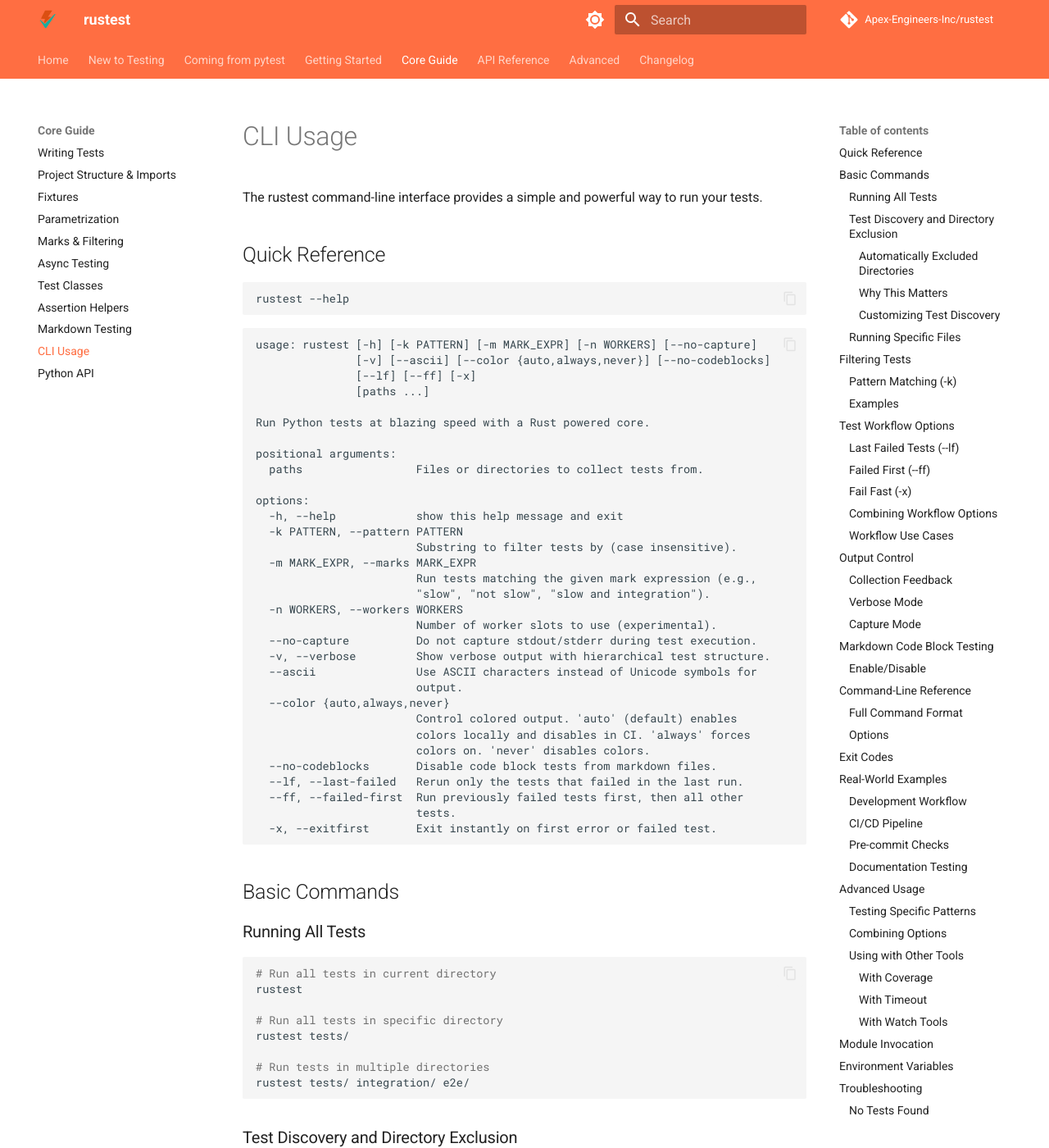
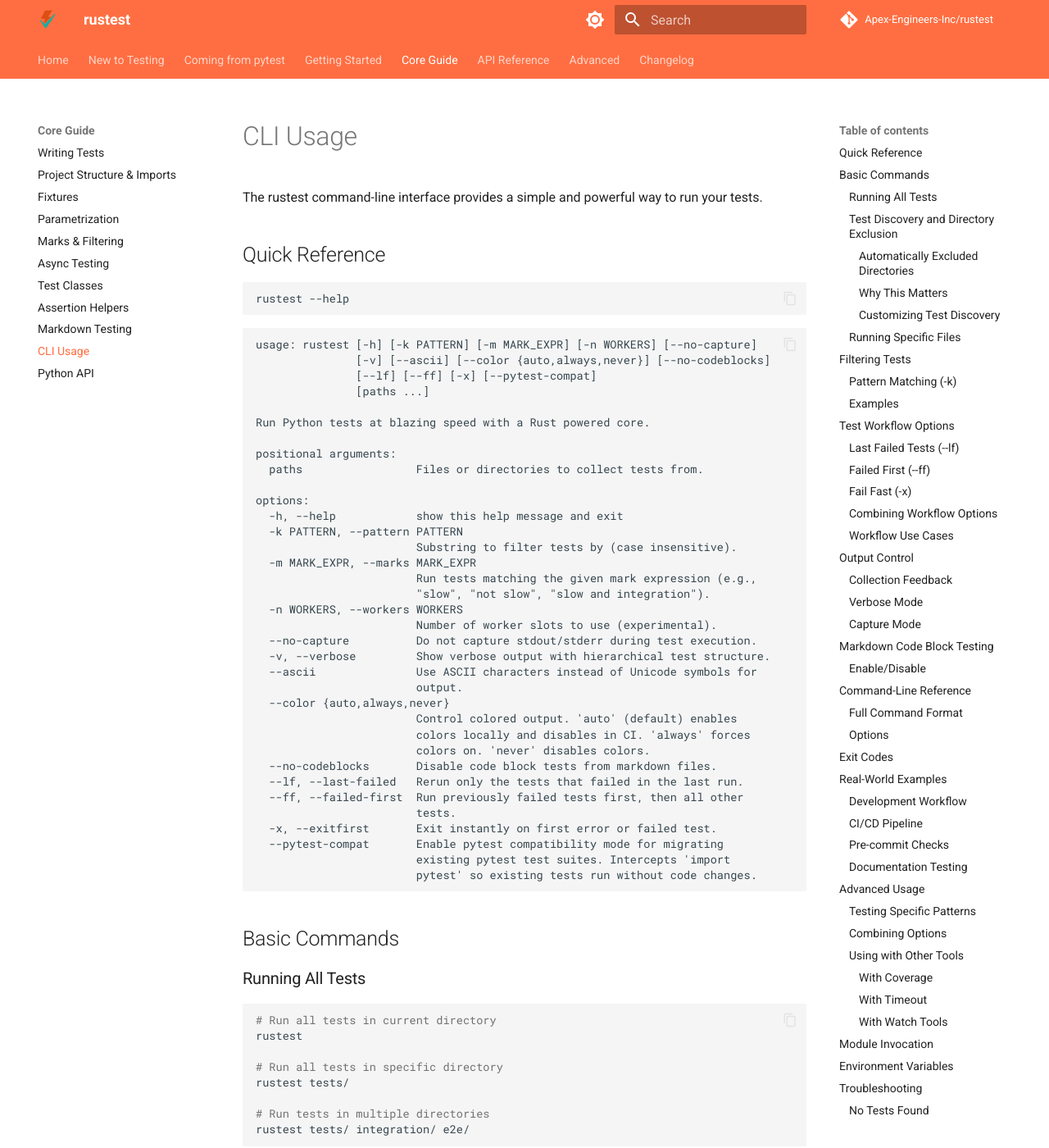
Before and after one commit to Apex-Engineers-Inc/rustest, an MkDocs documentation site: the page built from docs/guide/cli.md, in a window 1280 px wide and 1400 px high. Shown: the whole window at 82% size. Built offline with MkDocs 1.6.1 and Material for MkDocs 9.7.7, drawn with Linux system fonts in a browser that asks for light colours; comment, search, counter and statistics services are not loaded; some of the changed text lies outside the part shown.

Commit message:
Fixed docs for missing --pytest-compat mode

````diff
--- a/docs/guide/cli.md
+++ b/docs/guide/cli.md
@@ -11,7 +11,7 @@
 ```
 usage: rustest [-h] [-k PATTERN] [-m MARK_EXPR] [-n WORKERS] [--no-capture]
                [-v] [--ascii] [--color {auto,always,never}] [--no-codeblocks]
-               [--lf] [--ff] [-x]
+               [--lf] [--ff] [-x] [--pytest-compat]
                [paths ...]
 
 Run Python tests at blazing speed with a Rust powered core.
@@ -41,6 +41,9 @@
   --ff, --failed-first  Run previously failed tests first, then all other
                         tests.
   -x, --exitfirst       Exit instantly on first error or failed test.
+  --pytest-compat       Enable pytest compatibility mode for migrating
+                        existing pytest test suites. Intercepts 'import
+                        pytest' so existing tests run without code changes.
 
 ```
 
@@ -455,6 +458,7 @@
 | `--lf, --last-failed` | Rerun only tests that failed in the last run |
 | `--ff, --failed-first` | Run failed tests first, then all other tests |
 | `-x, --exitfirst` | Exit instantly on first error or failed test |
+| `--pytest-compat` | Enable pytest compatibility mode. Intercepts `import pytest` so existing pytest tests run without code changes. See [Pytest Compatibility](../advanced/pytest-compat.md) |
 | `-h, --help` | Show help message and exit |
 
 ## Exit Codes
````
